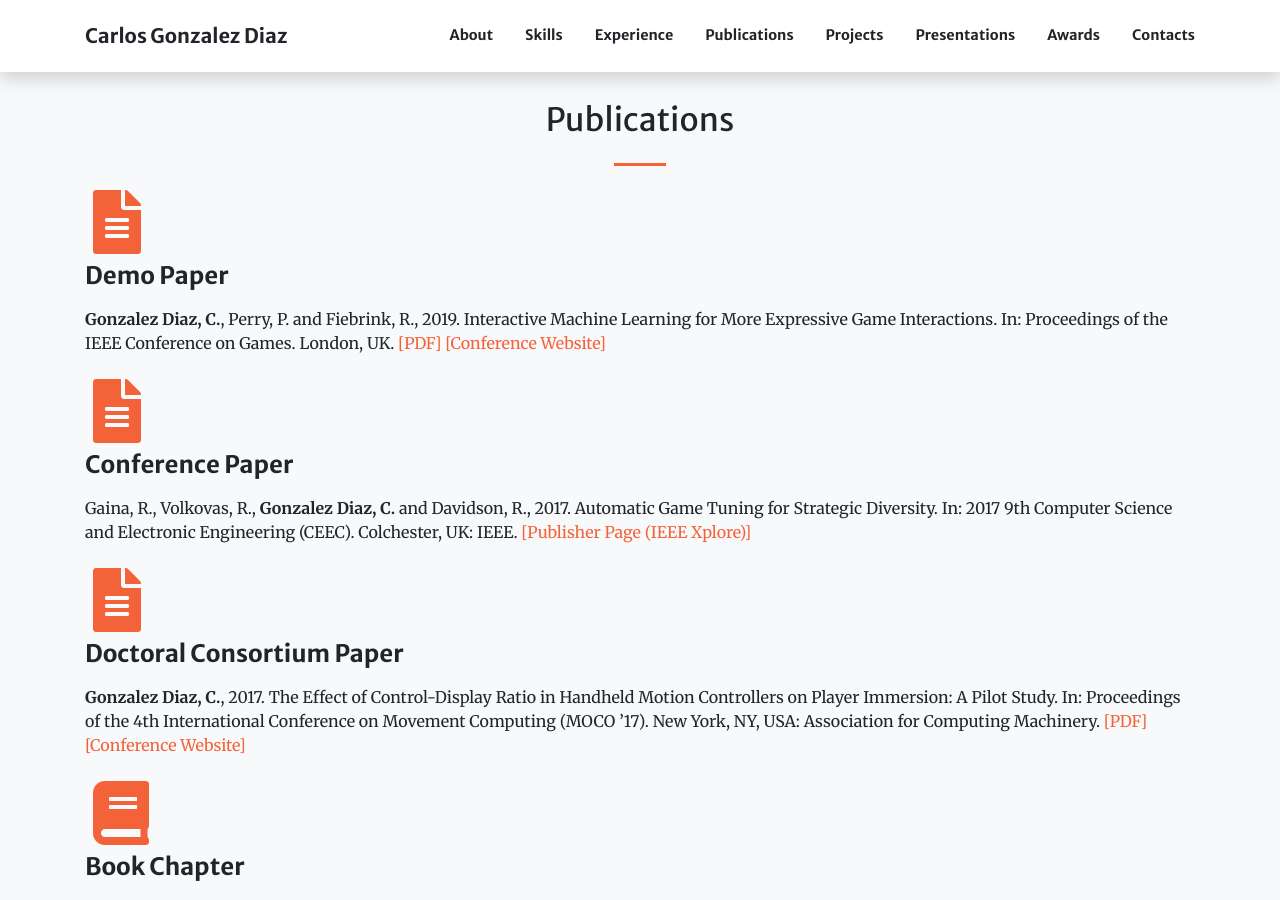
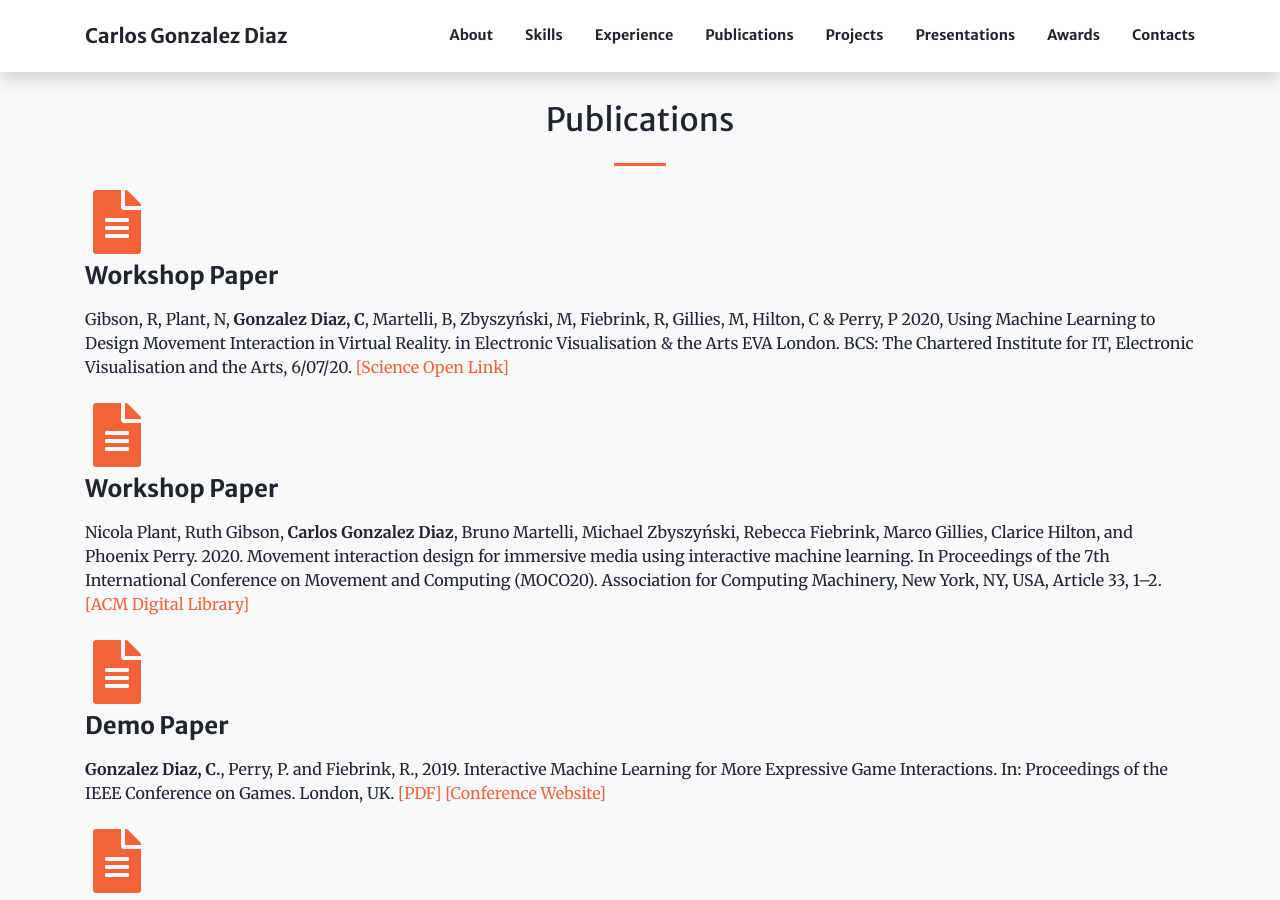
Before and after one commit to carlotes247/carlotes247.github.io, a Jekyll site: the page built from index.md, in a window 1280 px wide and 900 px high, scrolled down 5464 px. Built offline with Jekyll 4.4.1, drawn with Linux system fonts in a browser that asks for light colours; nearby versions of some CDN libraries.

Commit message:
Added last publications

```diff
--- a/index.md
+++ b/index.md
@@ -142,6 +142,13 @@ sections:
     text_style: text-body
     title: Publications
     paragraphs:
+      - title: '**Workshop Paper**'
+        text: 'Gibson, R, Plant, N, **Gonzalez Diaz, C**, Martelli, B, Zbyszyński, M, Fiebrink, R, Gillies, M, Hilton, C & Perry, P 2020, Using Machine Learning to Design Movement Interaction in Virtual Reality. in Electronic Visualisation & the Arts EVA London. BCS: The Chartered Institute for IT, Electronic Visualisation and the Arts, 6/07/20.
+        [[Science Open Link]](https://doi.org/10.14236/ewic/EVA2020.0) '
+        icon: fa-file-alt
+      - title: '**Workshop Paper**'
+        text: 'Nicola Plant, Ruth Gibson, **Carlos Gonzalez Diaz**, Bruno Martelli, Michael Zbyszyński, Rebecca Fiebrink, Marco Gillies, Clarice Hilton, and Phoenix Perry. 2020. Movement interaction design for immersive media using interactive machine learning. In Proceedings of the 7th International Conference on Movement and Computing (MOCO20). Association for Computing Machinery, New York, NY, USA, Article 33, 1–2. [[ACM Digital Library]](https://doi.org/10.1145/3401956.3404252) '
+        icon: fa-file-alt
       - title: '**Demo Paper**'
         text: ' **Gonzalez Diaz, C.**, Perry, P. and Fiebrink, R., 2019. Interactive Machine Learning for More Expressive Game Interactions. In: Proceedings of the IEEE Conference on Games. London, UK.
         [[PDF]](http://ieee-cog.org/2019/papers/paper_256.pdf) [[Conference Website]](http://ieee-cog.org/2019/proceedings/) '
```
